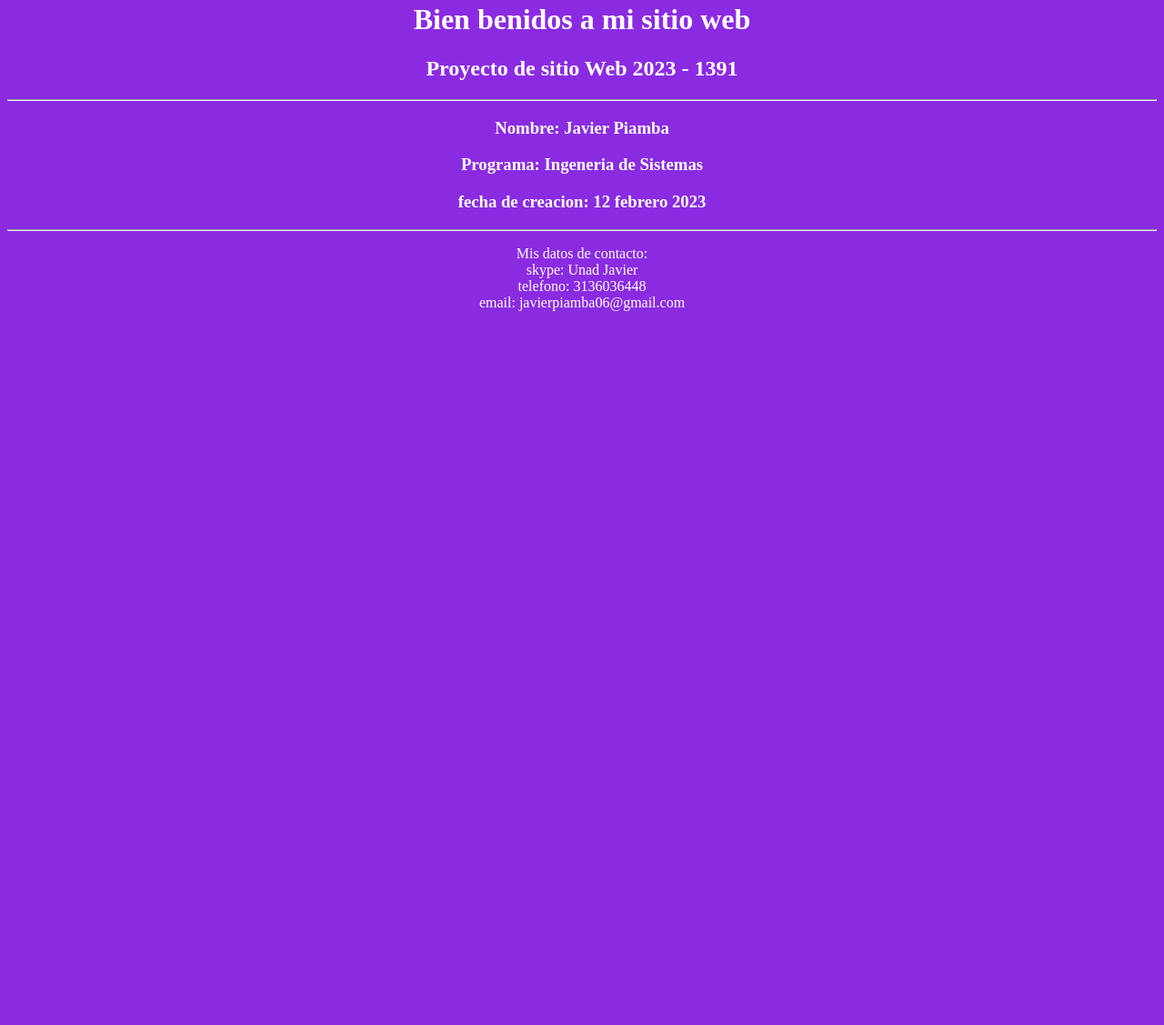
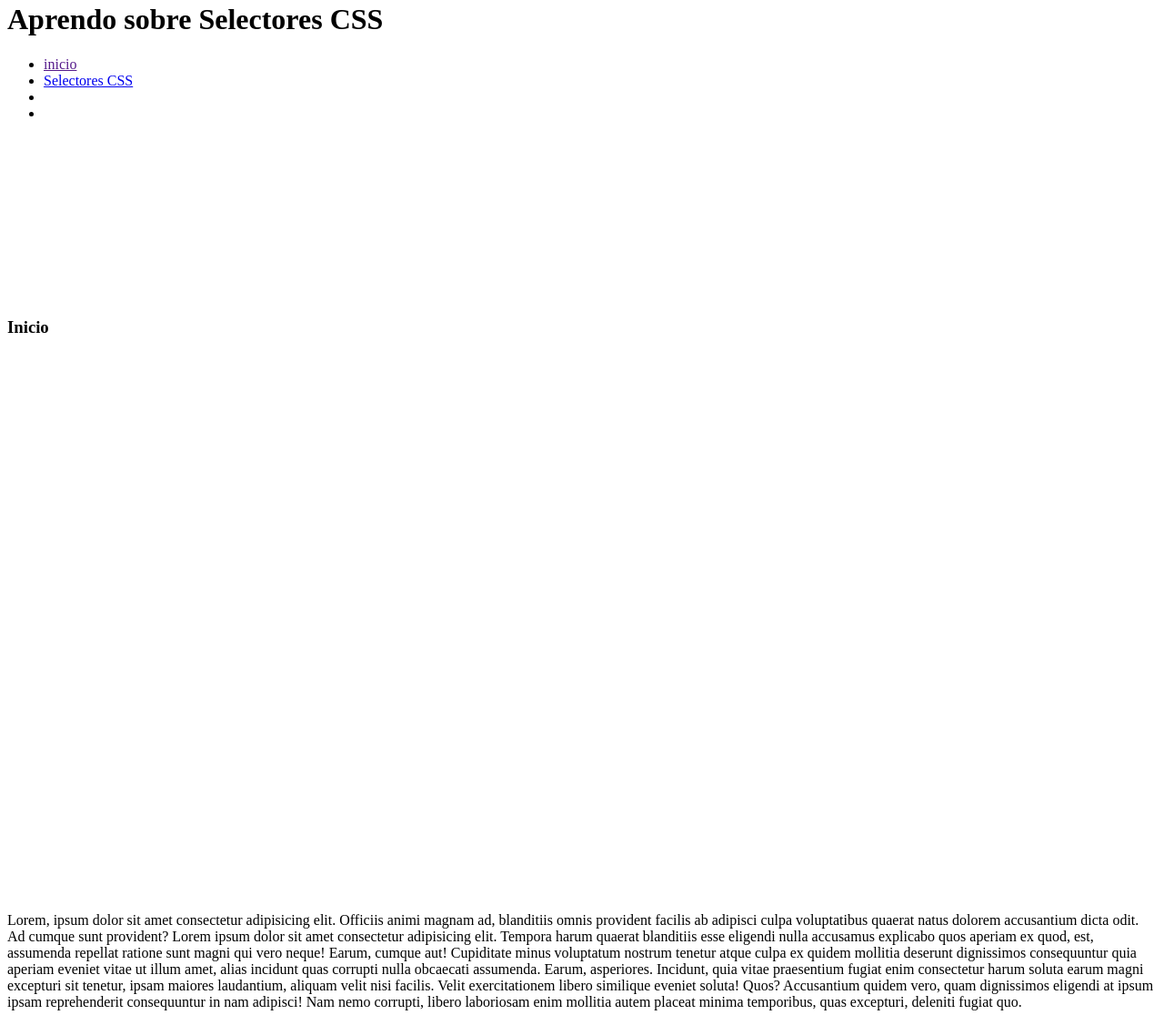
Before and after one commit to Angelu1990/DSW-JavierPiamba-1391, a plain HTML site: page index.html in a window 1280 px wide. Shown: the part 18-1145 px from the top of the page at 91% size. Before the commit the page ends 800 px from the top, so only its background shows below. Drawn offline with Linux system fonts and the light colour scheme.

Commit message:
act 2
se aregaron etiquetas

```diff
--- a/index.html
+++ b/index.html
@@ -1,33 +1,51 @@
 <!DOCTYPE html>
 <html lang="en">
-
 <head>
     <meta charset="UTF-8">
     <meta http-equiv="X-UA-Compatible" content="IE=edge">
     <meta name="viewport" content="width=device-width, initial-scale=1.0">
-    <title>Document</title>
+    <title>Fase 2</title>
 </head>
-<style>
-    *{
-       text-align: center;
-       background-color:blueviolet;
-       color:white;
-    }
-    </style>
+<body>
 
-<body>
-    <h1> Bien benidos a mi sitio web</h1>
-    <h2> Proyecto de sitio Web 2023 - 1391</h2>
-    <hr>
-    <h3> Nombre: Javier Piamba</h3>
-    <h3> Programa: Ingeneria de Sistemas</h3>
-    <h3> fecha de creacion: 12 febrero 2023</h3>
-    <hr>
-    <p> Mis datos de contacto: <br>
-        skype: Unad Javier <br>
-        telefono: 3136036448 <br>
-        email: javierpiamba06@gmail.com <br>
-      <p>
+    <header>
+        <h1> Aprendo sobre Selectores CSS</h1>
+
+
+    </header>
+    <nav>
+        <ul>
+            <li><a href=""> inicio</a> </li>
+            <li><a href="#seccion2"> Selectores CSS</a> </li>
+            <li></li>
+            <li></li>
+        </ul>
+    </nav>
+<br><br><br><br><br><br><br><br><br><br>
+
+
+    <section>
+
+        <h3>
+            Inicio
+            <br><br><br><br><br><br><br><br><br><br><br><br><br><br><br><br><br><br><br><br>
+        </h3>
+
+    </section>
+    <br><br><br><br><br><br><br><br><br><br>
+<a name="section2"></a>
+
+    <section>
+        <p>
+Lorem, ipsum dolor sit amet consectetur adipisicing elit. Officiis animi magnam ad, blanditiis omnis provident facilis ab adipisci culpa voluptatibus quaerat natus dolorem accusantium dicta odit. Ad cumque sunt provident?
+Lorem ipsum dolor sit amet consectetur adipisicing elit. Tempora harum quaerat blanditiis esse eligendi nulla accusamus explicabo quos aperiam ex quod, est, assumenda repellat ratione sunt magni qui vero neque!
+Earum, cumque aut! Cupiditate minus voluptatum nostrum tenetur atque culpa ex quidem mollitia deserunt dignissimos consequuntur quia aperiam eveniet vitae ut illum amet, alias incidunt quas corrupti nulla obcaecati assumenda.
+Earum, asperiores. Incidunt, quia vitae praesentium fugiat enim consectetur harum soluta earum magni excepturi sit tenetur, ipsam maiores laudantium, aliquam velit nisi facilis. Velit exercitationem libero similique eveniet soluta! Quos?
+Accusantium quidem vero, quam dignissimos eligendi at ipsum ipsam reprehenderit consequuntur in nam adipisci! Nam nemo corrupti, libero laboriosam enim mollitia autem placeat minima temporibus, quas excepturi, deleniti fugiat quo.
+        </p>
+    </section>
+
+
+
 </body>
-
 </html>
```
Also changed, not shown: Fase 1.html (added, +33 -0 lines).
